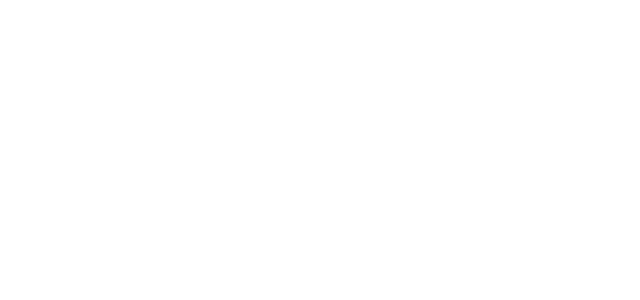
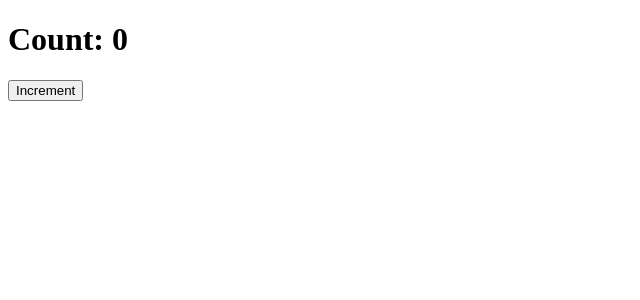
Before and after one commit to Vincenzo-Pallante-Dev/exercises-lessons-React, a React (Create React App) app in the folder my-project/: page / in a window 1280 px wide. Shown: the top 300 px of the page, without its empty margins (0-640 px from the left). Built offline with nearby package versions, Linux system fonts and the light colour scheme.

Commit message:
feat: exercise

```diff
--- a/my-project/src/App.js
+++ b/my-project/src/App.js
@@ -1,7 +1,8 @@
 import React from "react";
+import { ClickCounter } from "./components/ClickCounter";
 
 export class App extends React.Component {
   render() {
-    return <></>;
+    return <ClickCounter />;
   }
 }
--- /dev/null
+++ b/my-project/src/components/ClickCounter.js
@@ -0,0 +1,12 @@
+import React from "react";
+import { CounterButton } from "./CounterButton";
+
+export class ClickCounter extends React.Component {
+  render() {
+    return (
+      <div>
+        <CounterButton />
+      </div>
+    );
+  }
+}
--- /dev/null
+++ b/my-project/src/components/CounterButton.js
@@ -0,0 +1,30 @@
+import React from "react";
+
+export class CounterButton extends React.Component {
+  state = {
+    count: this.props.initialValue,
+  };
+
+  handleCounterIncrement = (event) => {
+    console.log(event);
+    this.setState((state) => {
+      return {
+        count: state.count + this.props.incrementBy,
+      };
+    });
+  };
+
+  render() {
+    return (
+      <div>
+        <h1>Count: {this.state.count}</h1>
+        <button onClick={this.handleCounterIncrement}>Increment</button>
+      </div>
+    );
+  }
+}
+
+CounterButton.defaultProps = {
+  initialValue: 0,
+  incrementBy: 1,
+};
```
Also changed, not shown: my-project/src/components/Sum.js (deleted, +0 -7 lines), my-project/Events 02.txt (added), my-project/React esercizio 5.txt (deleted).
